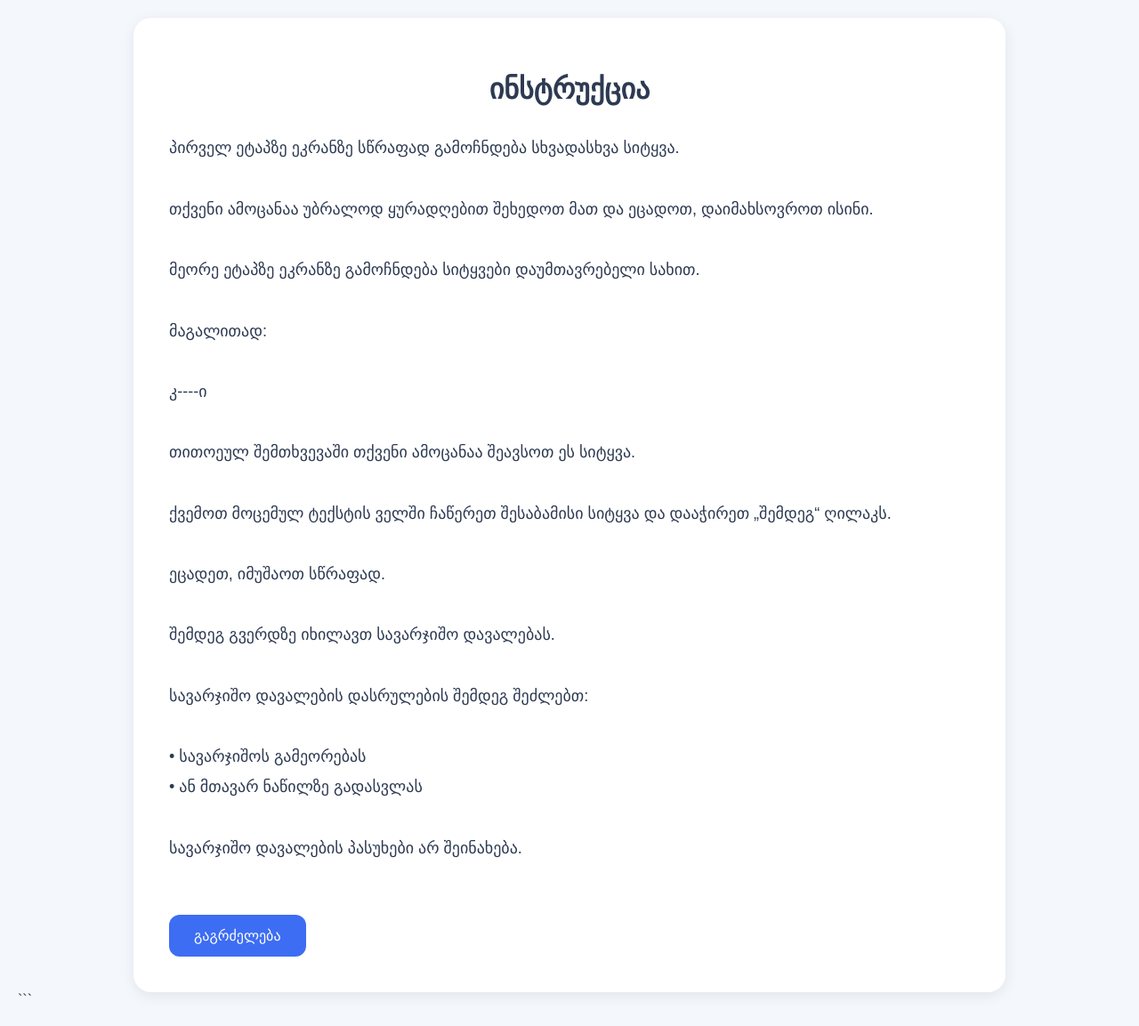
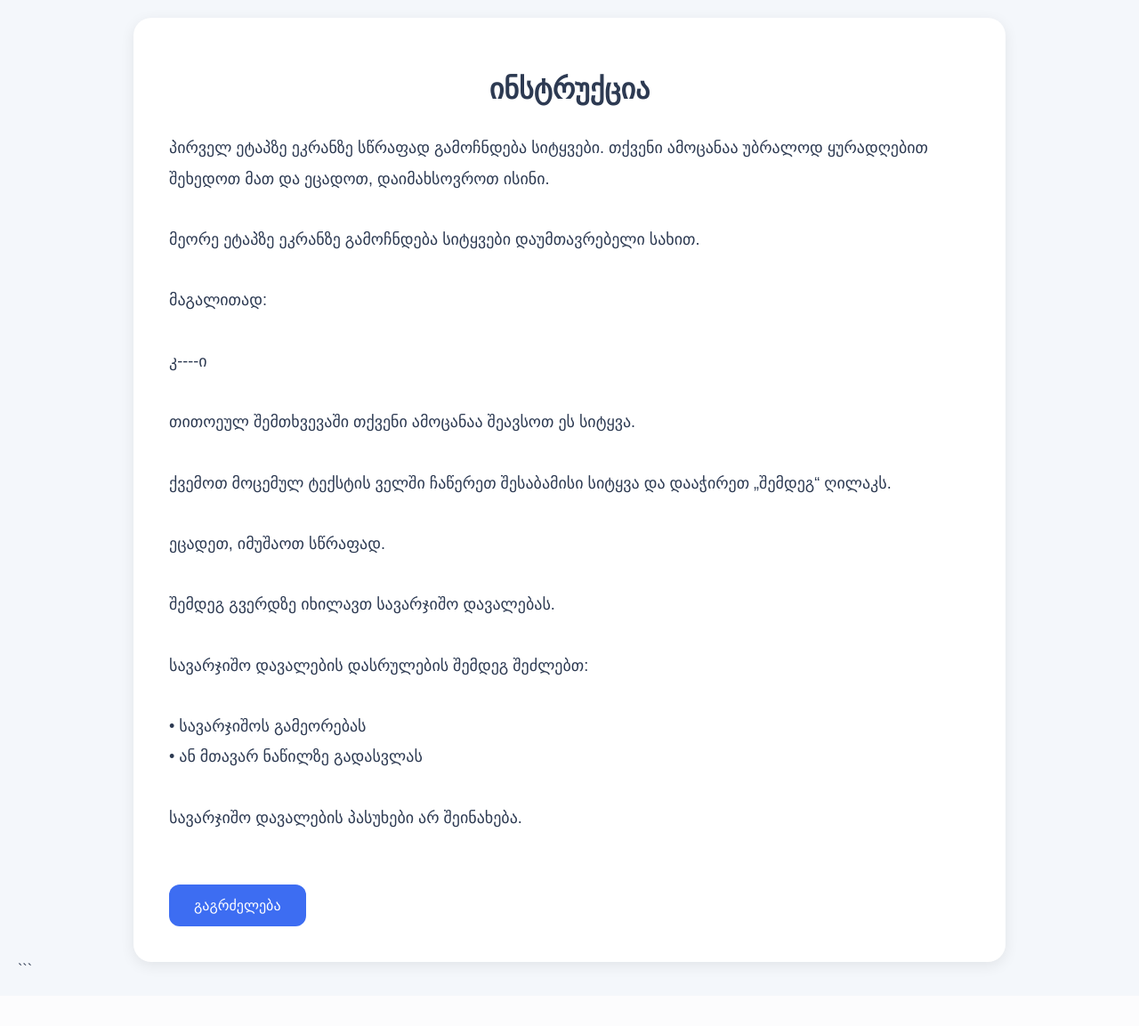
Before and after one commit to zivzivadzeleri/traitsnmemory, a Flask app: page /practice_info in a window 1280 px wide. Shown: the whole page at 89% size. After the commit the page ends 1090 px from the top, so only its background shows below. Run offline with Flask 3, Linux system fonts and the light colour scheme.

Commit message:
Refine text in practice_info.html
Removed redundant text and cleaned up HTML formatting.

```diff
--- a/templates/practice_info.html
+++ b/templates/practice_info.html
@@ -25,9 +25,7 @@
     <p style="margin-top: 30px; line-height: 1.9;">
 
         პირველ ეტაპზე ეკრანზე სწრაფად გამოჩნდება
-        სხვადასხვა სიტყვა.
-
-        <br><br>
+        სიტყვები.
 
         თქვენი ამოცანაა უბრალოდ ყურადღებით
         შეხედოთ მათ და ეცადოთ, დაიმახსოვროთ ისინი.
```
